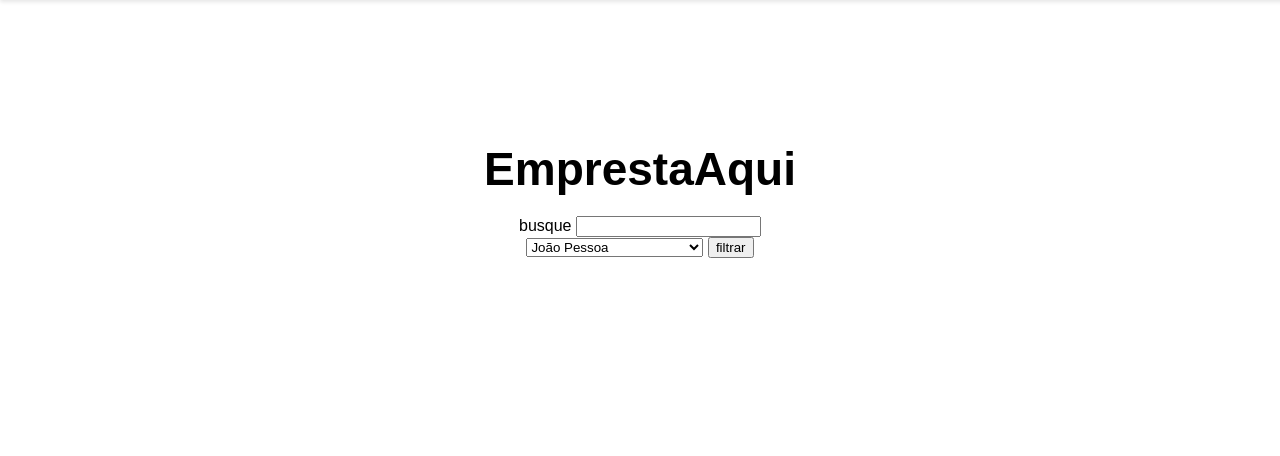
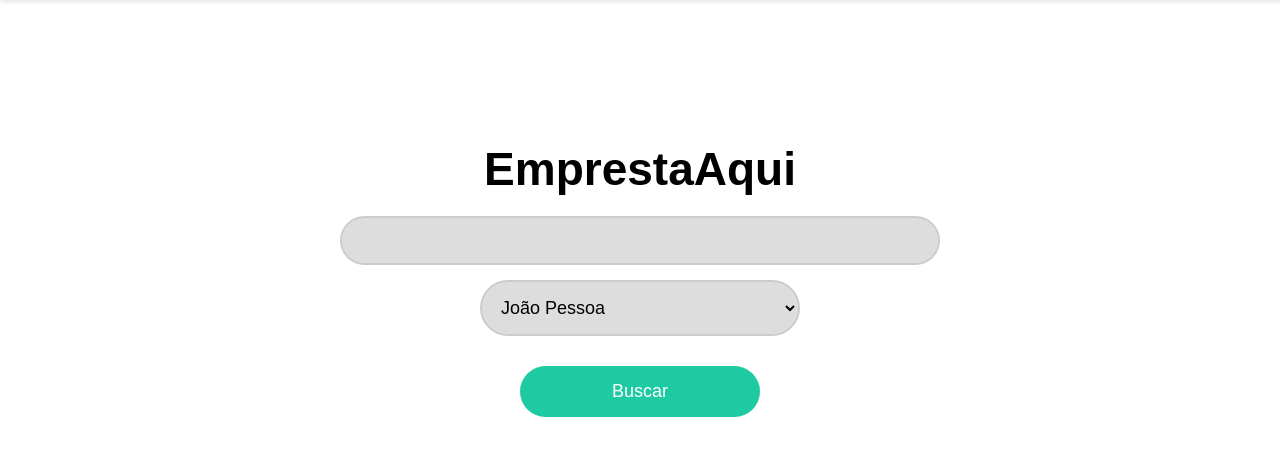
Before and after one commit to MayaBrito/EmprestAqui, a Flask app: page /menu in a window 1280 px wide. Shown: the part 46-502 px from the top of the page. Run offline with Flask 3, Linux system fonts and the light colour scheme; parts of the project's set-up code (start-up, migrations or seed data) failed here and were passed over.

Commit message:
fix index

```diff
--- a/templates/index.html
+++ b/templates/index.html
@@ -1,4 +1,4 @@
-{% from '_top_bar.html' import render_header%}
+{% from '_top_bar.html' import render_header %}
 <!DOCTYPE html>
 <html lang="pt-BR">
 <head>
@@ -18,23 +18,6 @@
         }
 
         .header {
-            width: 100%;
-            background-color: #f1f1f1;
-            padding: 10px;
-            display: flex;
-            justify-content: flex-end;
-            box-shadow: 0px 2px 4px rgba(0, 0, 0, 0.1);
-        }
-
-        .header button {
-            background-color: transparent;
-            border: none;
-            font-size: 20px;
-            margin-left: 10px;
-            cursor: pointer;
-        }
-
-        .header {
             position: fixed;
             top: 0;
             left: 0;
@@ -44,7 +27,7 @@
             display: flex;
             justify-content: flex-end;
             box-shadow: 0px 2px 4px rgba(0, 0, 0, 0.1);
-            z-index: 1000; /* Certifica-se de que o header fique acima de outros elementos */
+            z-index: 1000;
         }
 
         .header button {
@@ -58,7 +41,7 @@
         .container {
             text-align: center;
             width: 100%;
-            max-width: 500px;
+            max-width: 800px; /* Ajuste aqui também para permitir mais espaço */
             margin-top: 50px;
         }
 
@@ -70,14 +53,14 @@
         }
 
         .search-bar {
-            width: 100%; /* Largura da barra de busca */
-            max-width: 600px; /* Ajuste o tamanho máximo da barra de busca */
-            margin: 0 auto 20px; /* Margem inferior para espaçamento */
+            width: 80%;
+            max-width: 600px;
+            margin: 0 auto 20px;
         }
 
         .search-bar input {
             width: 100%;
-            padding: 8px; /* Padding da barra de busca */
+            padding: 12px;
             border-radius: 50px;
             border: 2px solid #ccc;
             background-color: #ddd;
@@ -86,18 +69,18 @@
         }
 
         .form-container {
-            width: 100%; /* Largura do formulário */
-            max-width: 400px; /* Ajuste o tamanho máximo do formulário */
-            margin: 0 auto; /* Centralizar o formulário */
+            width: 100%;
+            max-width: 800px;
+            margin: 0 auto;
         }
 
         .form-group {
-            margin-bottom: 15px; /* Ajuste da margem inferior */
+            margin-bottom: 15px;
         }
 
         .form-group select {
-            width: 50%;
-            padding: 15px; /* Padding do select */
+            width: 40%;
+            padding: 15px;
             border-radius: 50px;
             border: 2px solid #ccc;
             background-color: #ddd;
@@ -113,12 +96,12 @@
 
         .search-button {
             width: 30%;
-            padding: 15px; /* Padding do botão */
+            padding: 15px;
             border-radius: 50px;
             border: none;
             background-color: #1ECAA1;
             color: white;
-            font-size: 18px; /* Tamanho da fonte */
+            font-size: 18px;
             cursor: pointer;
         }
 
@@ -133,17 +116,23 @@
     <div class="container">
         <h2>EmprestaAqui</h2>
         {% if error != "" %}
-            {{error}}
+            {{ error }}
         {% endif %}
         <!-- Formulário -->
         <div class="form-container">
             <form method="post" action="/results">
-                <label for="search">busque</label>
-                <input type="search" id="search" name="search" required>
-                <label for="city"></label>
-                {{ location.filter }}
-                <input type="submit" name="submit" id="submit" value="filtrar"/>
-        </form>
+                <div class="form-group search-bar">
+                    <label for="search"></label>
+                    <input type="search" id="search" name="search" required>
+                </div>
+                <div class="form-group">
+                    <label for="city"></label>
+                    {{ location.filter }}
+                </div>
+                <div class="form-group">
+                    <input type="submit" name="submit" id="submit" class="search-button" value="Buscar"/>
+                </div>
+            </form>
         </div>
     </div>
 </body>
```
